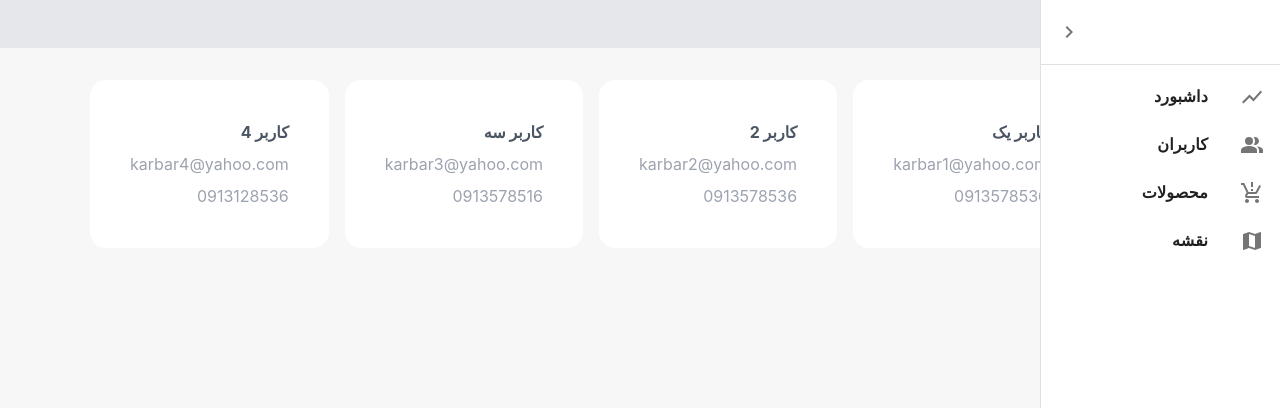
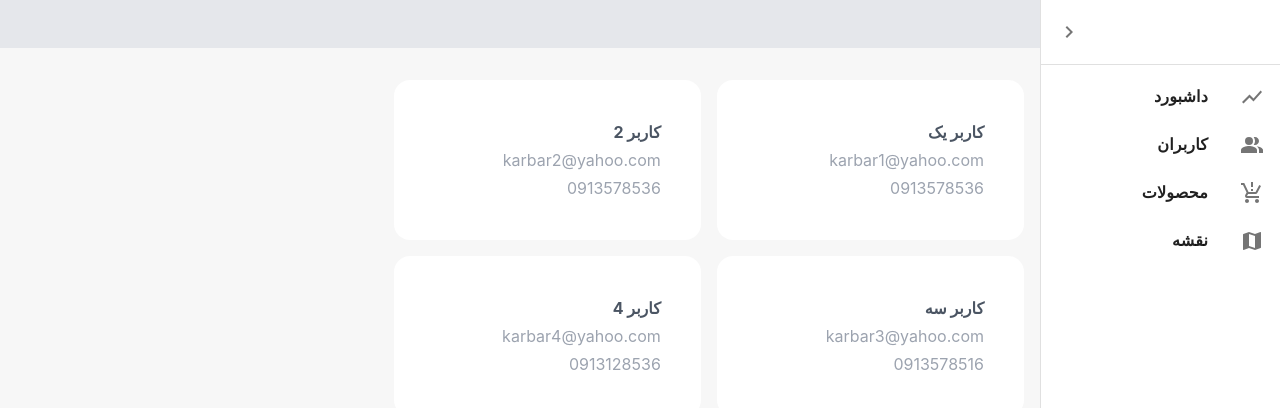
Before and after one commit to jafarmh/testForReact, a React (Create React App) app in the folder test-app/: page /users in a window 1280 px wide. Shown: the top 408 px of the page. Built offline with nearby package versions, Linux system fonts and the light colour scheme.

Commit message:
change mobile width

```diff
--- a/test-app/src/components/Users/List.tsx
+++ b/test-app/src/components/Users/List.tsx
@@ -3,7 +3,7 @@ import { ListUserProps } from '../../interface/ElementProps'
 
 const List = ({ datas }: ListUserProps) => {
     return (
-        <div className='flex flex-row gap-4' dir='rtl'>
+        <div className='flex flex-row gap-4 flex-wrap' dir='rtl'>
             {datas.map((item) => <Card>
                 <div className='text-gray-600'><b>{item.name}</b></div>
                 <div className='text-gray-400'><span>{item.email}</span></div>
--- a/test-app/src/components/element/Card.tsx
+++ b/test-app/src/components/element/Card.tsx
@@ -3,7 +3,7 @@ import React from 'react'
 
 export const Card = ({ children}:CardProps) => {
     return (
-        <div className='p-10 rounded-2xl bg-white flex flex-col gap-2 '>
+        <div className='p-10 rounded-2xl bg-white flex flex-col gap-1 w-full md:max-w-[40%] m-2 md:m-0 '>
             {children}
         </div>
     )
--- a/test-app/src/components/product/List.tsx
+++ b/test-app/src/components/product/List.tsx
@@ -3,7 +3,7 @@ import { ListProductProps } from '../../interface/ElementProps'
 
 const List = ({ datas }: ListProductProps) => {
     return (
-        <div className='flex flex-row gap-4' dir='rtl'>
+        <div className='flex flex-row gap-4 flex-wrap' dir='rtl'>
             {datas.map((item) => <Card>
                 <div className='text-gray-600'><b>{item.title}</b></div>
                 <div className='text-gray-400'><span>{item.price.toLocaleString()}</span></div>
--- a/test-app/src/layout/Layout.tsx
+++ b/test-app/src/layout/Layout.tsx
@@ -17,8 +17,8 @@ export const Layout = () => {
     bg-[var(--bgColor)]
     max-sm:w-full
     max-md:w-[90%]
-    max-xl:w-[70%]
-    w-[70%]
+    max-xl:w-[60%]
+    w-[60%]
     m-auto
     max-lg:m-auto
     max-xl:m-auto
--- a/test-app/src/pages/Map.tsx
+++ b/test-app/src/pages/Map.tsx
@@ -9,7 +9,7 @@ import markerIconPng from "leaflet/dist/images/marker-icon.png"
 const Map = () => {
     return (
         <>
-            <div className=' w-[100%] flex justify-center items-center mt-10 h-[400px]  '>
+            <div className=' w-[100%] flex justify-center items-center mt-10 h-screen md:h-[80vh] '>
 
                 <MapContainer center={[32.6539, 51.6660]}
                     zoom={13}
```
